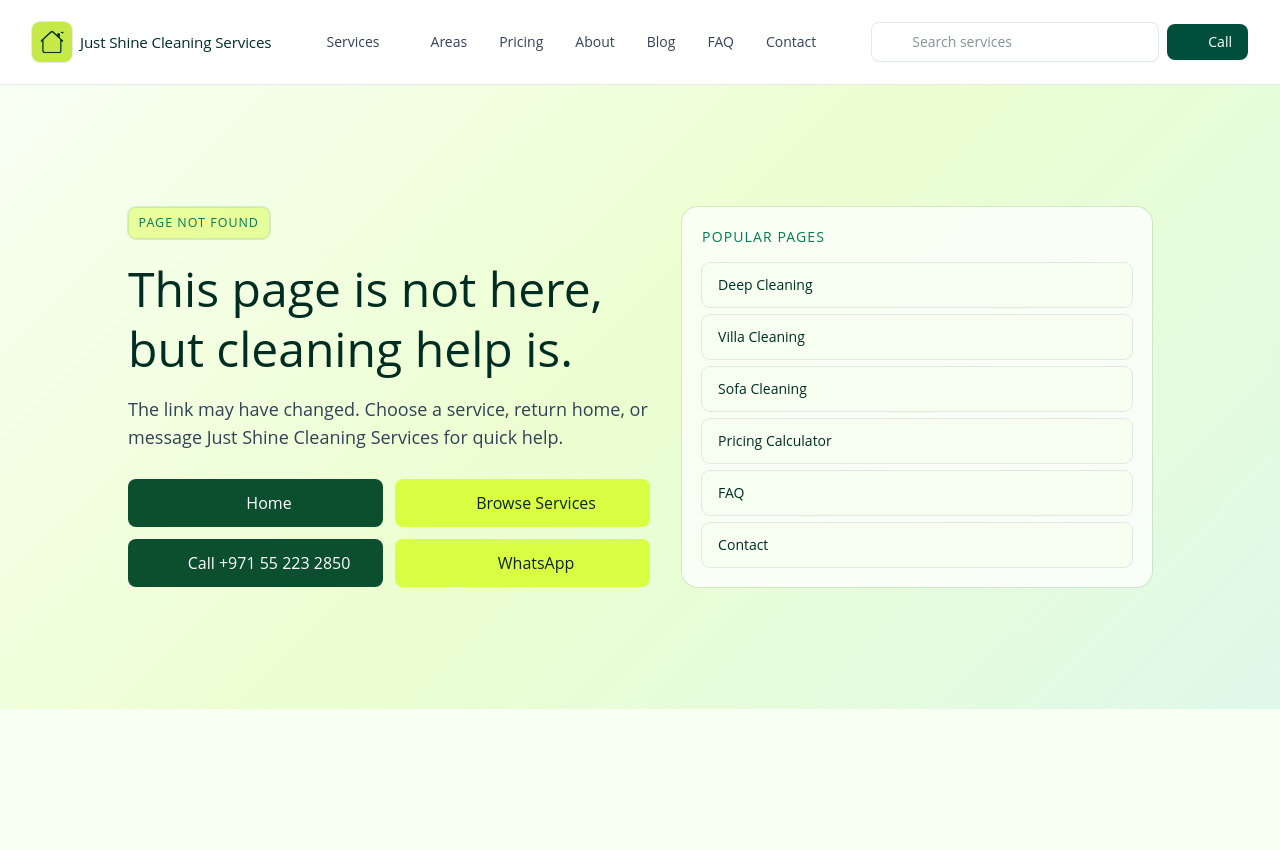
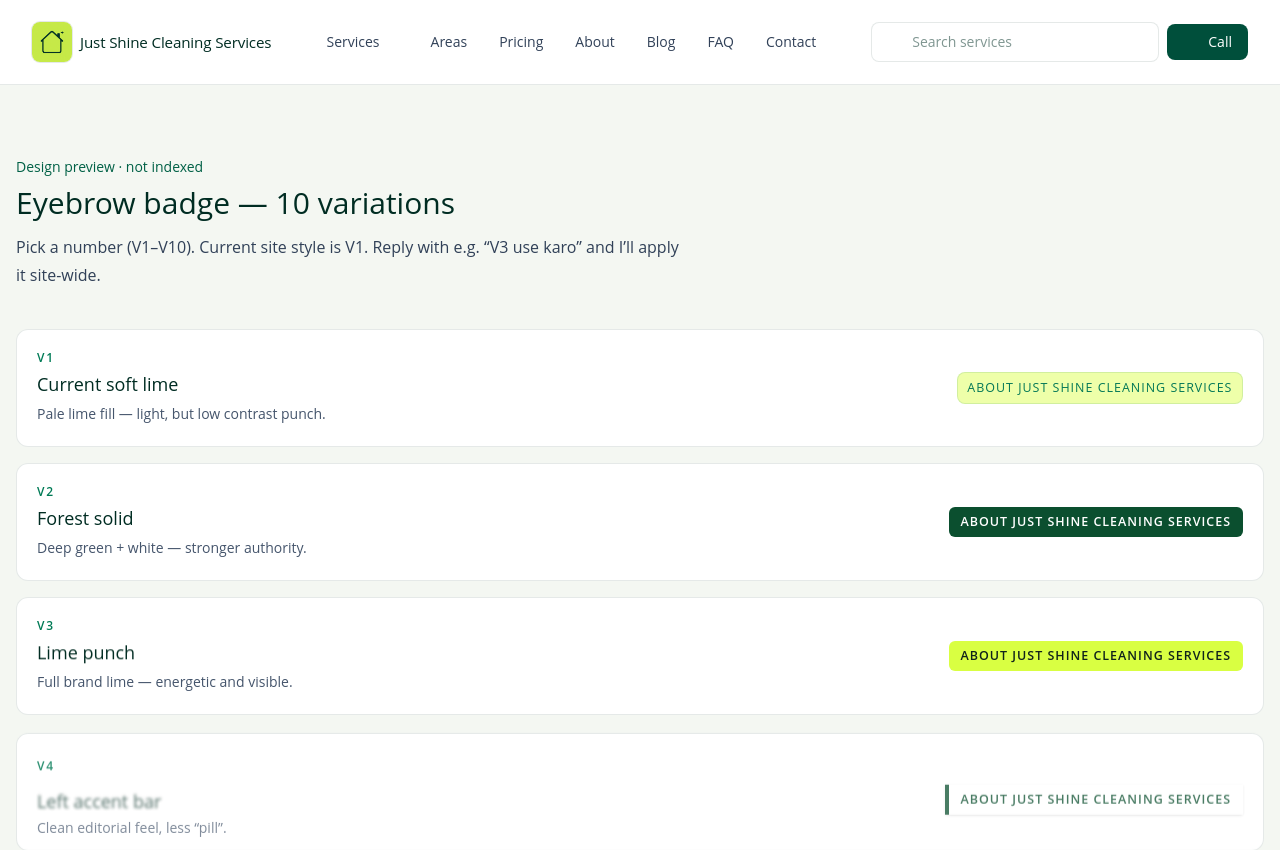
Before and after one commit to hiteshveo3/justshinecleaningservices, a Next.js app: page /design/eyebrows in a window 1280 px wide. Before the commit this address had no page. Shown: the top 850 px of the page. Built offline with nearby package versions, Linux system fonts and the light colour scheme; some icons are missing.

Commit message:
Add eyebrow badge design preview with 10 variations
Temporary noindex page at /design/eyebrows so the owner can
compare label styles and pick one for a site-wide UI update.

Co-authored-by: hiteshveo3 <hiteshveo3@users.noreply.github.com>

```diff
--- /dev/null
+++ b/src/app/design/eyebrows/page.tsx
@@ -0,0 +1,119 @@
+import type { Metadata } from "next";
+
+export const metadata: Metadata = {
+  title: "Eyebrow badge variations | Design preview",
+  robots: { index: false, follow: false },
+};
+
+const label = "About Just Shine Cleaning Services";
+
+const variations = [
+  {
+    id: "V1",
+    name: "Current soft lime",
+    note: "Pale lime fill — light, but low contrast punch.",
+    className: "eyebrow",
+  },
+  {
+    id: "V2",
+    name: "Forest solid",
+    note: "Deep green + white — stronger authority.",
+    className:
+      "inline-flex rounded-md bg-[#0b4f2f] px-3 py-1.5 text-[0.78rem] font-semibold uppercase tracking-[0.08em] text-white",
+  },
+  {
+    id: "V3",
+    name: "Lime punch",
+    note: "Full brand lime — energetic and visible.",
+    className:
+      "inline-flex rounded-md bg-[#d9ff42] px-3 py-1.5 text-[0.78rem] font-semibold uppercase tracking-[0.08em] text-[#10231b]",
+  },
+  {
+    id: "V4",
+    name: "Left accent bar",
+    note: "Clean editorial feel, less “pill”.",
+    className:
+      "inline-flex border-l-4 border-[#0b4f2f] bg-white px-3 py-1.5 text-[0.78rem] font-semibold uppercase tracking-[0.08em] text-[#0b4f2f] shadow-sm",
+  },
+  {
+    id: "V5",
+    name: "Outline emerald",
+    note: "Minimal outline — calm and premium.",
+    className:
+      "inline-flex rounded-md border border-[#047857] bg-transparent px-3 py-1.5 text-[0.78rem] font-semibold uppercase tracking-[0.08em] text-[#047857]",
+  },
+  {
+    id: "V6",
+    name: "Charcoal + lime text",
+    note: "High contrast, modern cleaning brand.",
+    className:
+      "inline-flex rounded-md bg-[#10231b] px-3 py-1.5 text-[0.78rem] font-semibold uppercase tracking-[0.08em] text-[#d9ff42]",
+  },
+  {
+    id: "V7",
+    name: "Soft mint elevated",
+    note: "Gentle mint with clearer edge.",
+    className:
+      "inline-flex rounded-md bg-[#e8f8ef] px-3 py-1.5 text-[0.78rem] font-semibold uppercase tracking-[0.08em] text-[#065f46] ring-1 ring-[#047857]/20 shadow-sm",
+  },
+  {
+    id: "V8",
+    name: "Underline only",
+    note: "No chip — just a sharp lime underline.",
+    className:
+      "inline-flex border-b-2 border-[#d9ff42] px-0.5 pb-1 text-[0.78rem] font-semibold uppercase tracking-[0.1em] text-[#0b4f2f]",
+  },
+  {
+    id: "V9",
+    name: "Mark + text",
+    note: "Small lime mark + label — brand signal without a fat pill.",
+    className: "inline-flex items-center gap-2 text-[0.78rem] font-semibold uppercase tracking-[0.08em] text-[#0b4f2f]",
+    custom: true,
+  },
+  {
+    id: "V10",
+    name: "Frosted glass + lime ring",
+    note: "Light glass look with a crisp lime outline.",
+    className:
+      "inline-flex rounded-md bg-white/80 px-3 py-1.5 text-[0.78rem] font-semibold uppercase tracking-[0.08em] text-[#065f46] shadow-sm ring-2 ring-[#d9ff42]/80 backdrop-blur",
+  },
+] as const;
+
+export default function EyebrowVariationsPage() {
+  return (
+    <section className="section bg-[#f4f7f2]">
+      <div className="container max-w-4xl">
+        <p className="text-sm font-medium text-emerald-800">Design preview · not indexed</p>
+        <h1 className="mt-2 text-3xl font-medium text-emerald-950">Eyebrow badge — 10 variations</h1>
+        <p className="mt-3 max-w-2xl text-base leading-7 text-slate-700">
+          Pick a number (V1–V10). Current site style is V1. Reply with e.g. “V3 use karo” and I’ll apply it site-wide.
+        </p>
+
+        <div className="mt-10 grid gap-4">
+          {variations.map((item) => (
+            <article
+              key={item.id}
+              className="rounded-xl border border-emerald-950/10 bg-white p-5 sm:flex sm:items-center sm:justify-between sm:gap-6"
+            >
+              <div className="min-w-0">
+                <p className="text-xs font-semibold uppercase tracking-[0.14em] text-emerald-700">{item.id}</p>
+                <h2 className="mt-1 text-lg font-medium text-emerald-950">{item.name}</h2>
+                <p className="mt-1 text-sm leading-6 text-slate-600">{item.note}</p>
+              </div>
+              <div className="mt-4 shrink-0 sm:mt-0">
+                {"custom" in item && item.custom ? (
+                  <p className={item.className}>
+                    <span className="inline-block h-2.5 w-2.5 rounded-sm bg-[#d9ff42] ring-1 ring-[#0b4f2f]/20" aria-hidden />
+                    {label}
+                  </p>
+                ) : (
+                  <p className={item.className}>{label}</p>
+                )}
+              </div>
+            </article>
+          ))}
+        </div>
+      </div>
+    </section>
+  );
+}
```
